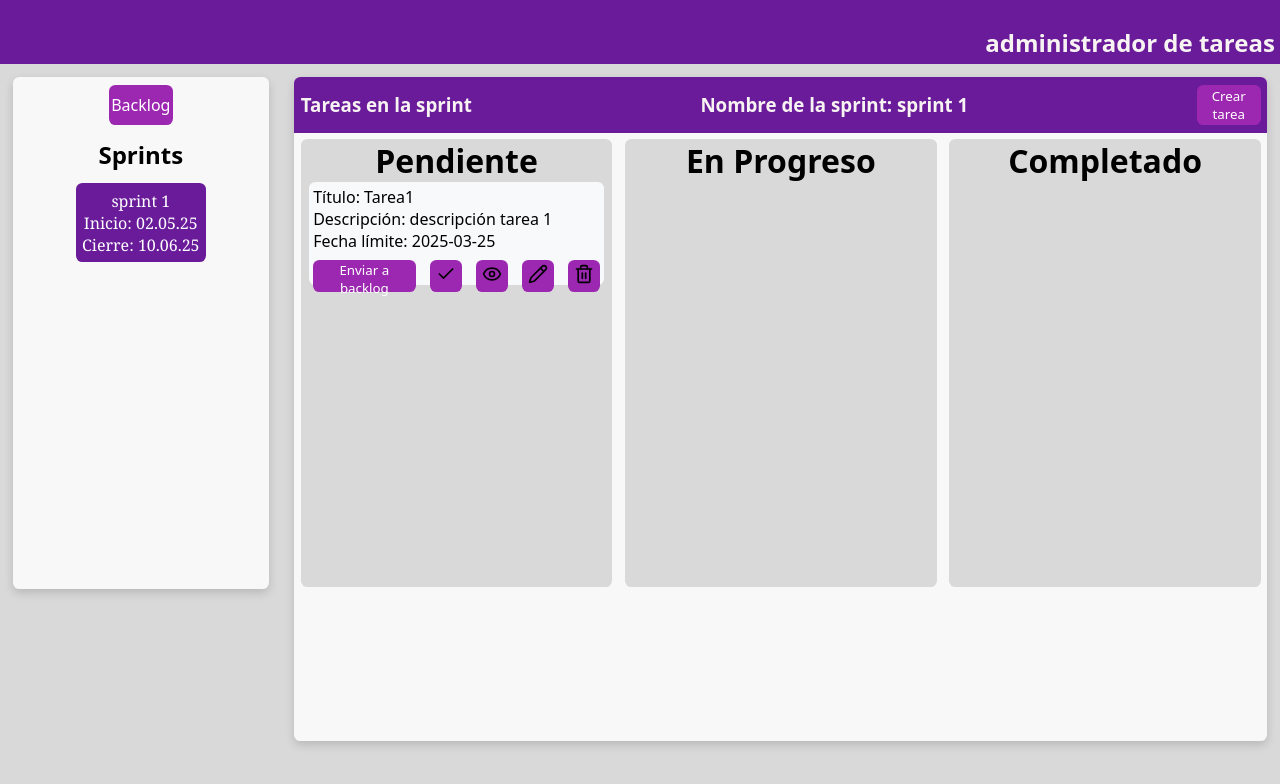
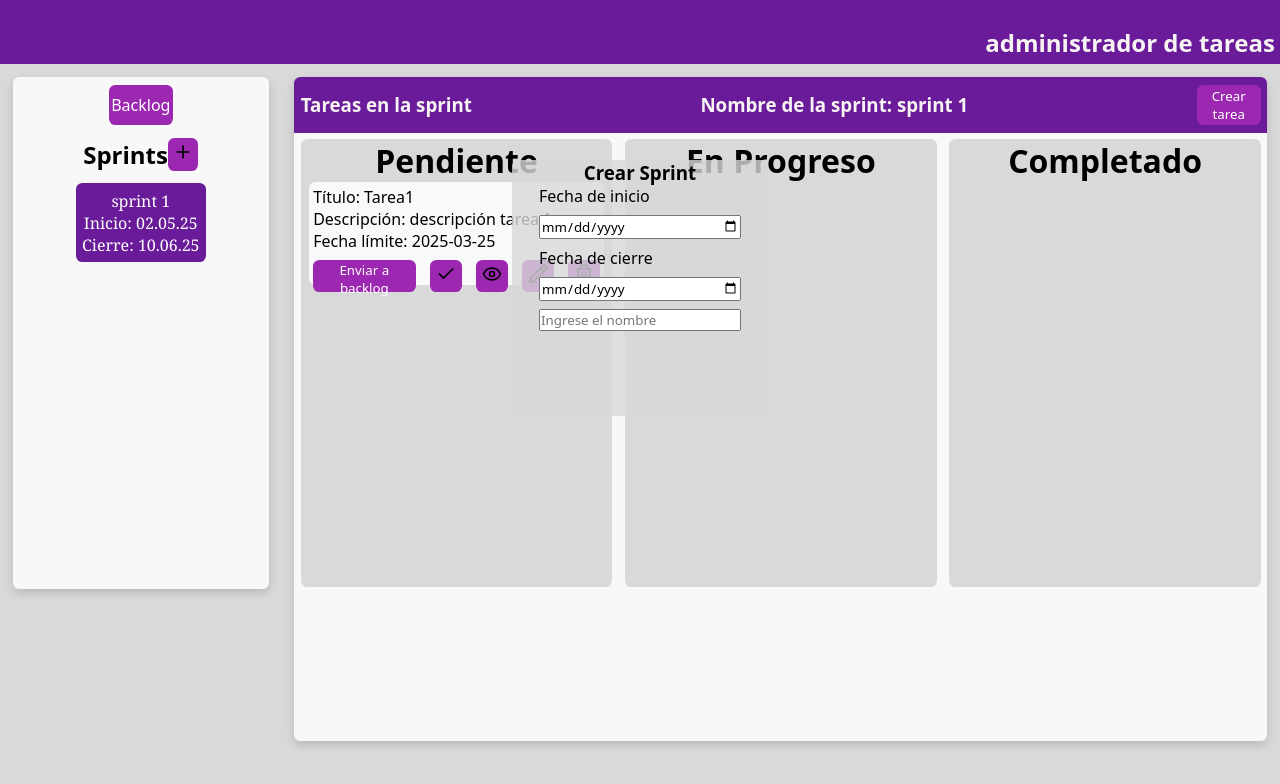
Before and after one commit to matigames765/repoToDoAdvancedMetodologia, a React (Vite) app in the folder todo-advanced/: page / in a window 1280 px wide. Shown: the top 784 px of the page. Built offline with nearby package versions, Linux system fonts and the light colour scheme.

Commit message:
Subiendo boton de agregar sprint y modal sprints empezado

```diff
--- a/todo-advanced/src/components/ui/ColumnSprints/ColumnSprints.module.css
+++ b/todo-advanced/src/components/ui/ColumnSprints/ColumnSprints.module.css
@@ -32,3 +32,25 @@
     color: black;
     border: 1px solid black;
 }
+
+.containerTitleAddSprint{
+    width: 9vw;
+    display: flex;
+    justify-content: space-between;
+}
+
+.buttonAddSprint{
+    width: 2.5vw;
+    background-color: var(--botones-principales);
+    border-radius: 0.4rem;
+    color: white;
+    border: none;
+    transition: background-color 0.7s ease, color 0.7s ease, border 0.7s ease;
+}
+
+.buttonAddSprint:hover{
+    cursor: pointer;
+    background-color: #F9F8F8;
+    color: black;
+    border: 1px solid black;
+}
--- a/todo-advanced/src/components/ui/ColumnSprints/ColumnSprints.tsx
+++ b/todo-advanced/src/components/ui/ColumnSprints/ColumnSprints.tsx
@@ -1,7 +1,9 @@
-import { FC } from "react";
+import { FC, useState } from "react";
 import { CardSprints } from "../CardSprints/CardSprints";
 import styles from "./ColumnSprints.module.css";
 import { Link } from "react-router";
+import { Plus } from "lucide-react";
+import { ModalSprints } from "../ModalSprints/ModalSprints";
 
 interface IColumnSprints {
   texto: string;
@@ -9,13 +11,25 @@ interface IColumnSprints {
 }
 
 export const ColumnSprints: FC<IColumnSprints> = ({ texto, link }) => {
+
+  const [openModalSprints, setOpenModalSprints] = useState<boolean>(true)
+
+
   return (
+    <>
     <div className={styles.containerColumnSprints}>
       <Link to={link} className={styles.buttonVolverColumnSprints}>
         {texto}
       </Link>
-      <h2>Sprints</h2>
+      <div className={styles.containerTitleAddSprint}>
+        <h2>Sprints</h2>
+        <button className={styles.buttonAddSprint} onClick={() => {
+          setOpenModalSprints(true)
+          }}><Plus size={20} color="black" /></button>
+      </div>
       <CardSprints />
     </div>
+    {openModalSprints && <ModalSprints />}
+    </>
   );
 };
--- /dev/null
+++ b/todo-advanced/src/components/ui/ModalSprints/ModalSprints.module.css
@@ -0,0 +1,18 @@
+.containerPrincipalModalSprints{
+    background-color: rgb(217, 217, 217, 0.8);
+    height: 20vw;
+    width: 20vw;
+    position: absolute;
+    top: 20vh;
+    right: 40vw;
+    border-radius: 0.4rem;
+    display: flex;
+    flex-direction: column;
+    align-items: center;
+}
+
+.contentFormSprints{
+    display: flex;
+    flex-direction: column;
+    gap: 1vh;
+}
--- /dev/null
+++ b/todo-advanced/src/components/ui/ModalSprints/ModalSprints.tsx
@@ -0,0 +1,18 @@
+import styles from './ModalSprints.module.css'
+
+export const ModalSprints = () => {
+  return (
+    <div className={styles.containerPrincipalModalSprints}>
+        <h3>Crear Sprint</h3>
+        <form>
+            <div className={styles.contentFormSprints}>
+                <label>Fecha de inicio</label>
+                <input type='date' autoComplete='off' required name='fechaInicio' />
+                <label>Fecha de cierre</label>
+                <input type='date' autoComplete='off' required name='fechaInicio' />
+                <input type='text' autoComplete='off' required name='nombre' placeholder='Ingrese el nombre'/>
+            </div>
+        </form>
+    </div>
+  )
+}
```
